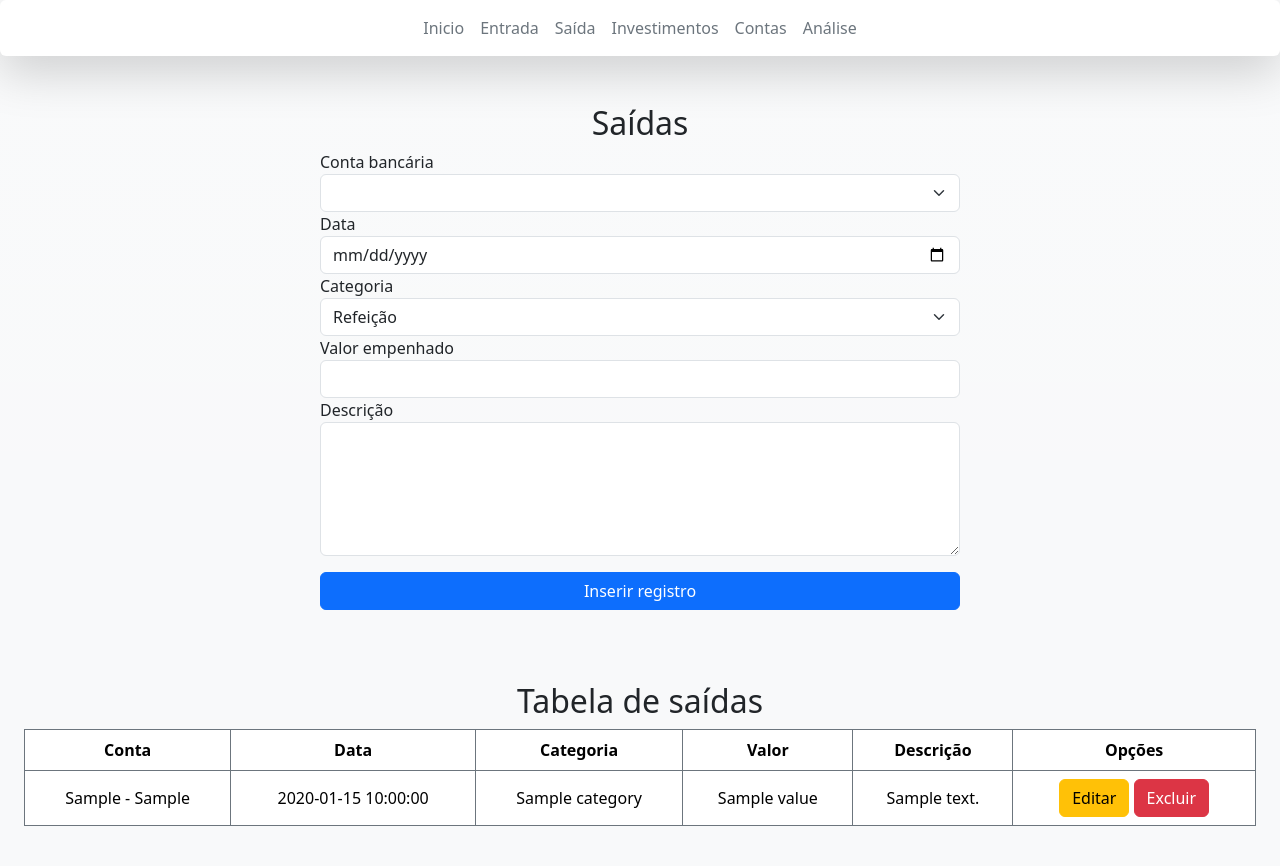
After one commit to ThiagoKoman/SIFUP, a FastAPI app: template app/templates/pages/expenses.html in a window 1280 px wide. The commit adds this page. Run offline with FastAPI, Linux system fonts and the light colour scheme; the template is opened without the code that fills it: most values are stand-ins (such as "Sample title", 1, 10 or a date in 2020); lists and menus that the app fills with data are empty.

Commit message:
Atualiza first commit

```diff
--- a/app/models.py
+++ b/app/models.py
@@ -1,4 +1,4 @@
-from sqlalchemy import Column, Integer, String, Float, Date, ForeignKey
+from sqlalchemy import Column, Integer, String, Float, Boolean, Date, ForeignKey
 from sqlalchemy.orm import sessionmaker, relationship, declarative_base  # Modifique aqui
 from sqlalchemy import create_engine
 
@@ -11,6 +11,7 @@ class Account(Base):
     id = Column(Integer, primary_key=True, index=True)
     bank = Column(String, nullable=False)
     acc_type = Column(String, nullable=False)
+    active = Column(Boolean, nullable=False, default=True)
 
     # Relacionamento com Expense (1:N)
     expenses = relationship("Expense", back_populates="account")
@@ -54,6 +55,9 @@ class Investment(Base):
     category = Column(String, nullable=False)
     value = Column(Float, nullable=False)
     description = Column(String, nullable=True)
+    active = Column(Boolean, nullable=False, default=True)
+    refund_date = Column(Date, nullable=True)
+    refund_value = Column(Float, nullable=True)
 
     # Relacionamento com Expense (N:1)
     expense_details = relationship("Expense", back_populates="investments")
--- a/app/routers/expenses.py
+++ b/app/routers/expenses.py
@@ -10,7 +10,7 @@ router = APIRouter()
 
 @router.post("/add-expense/")
 async def add_expense(
-    bank_account: str = Form(...),
+    bank_account: int = Form(...),
     date: str = Form(...),
     category: str = Form(...),
     value: float = Form(...),
@@ -27,7 +27,7 @@ async def add_expense(
     db.add(expense)
     db.commit()
     db.refresh(expense)
-    return RedirectResponse("/outs", status_code=303)
+    return RedirectResponse("/expenses", status_code=303)
 
 
 @router.delete("/delete-expense/{expense_id}")
--- a/app/schemas.py
+++ b/app/schemas.py
@@ -15,3 +15,8 @@ class ExpenseUpdate(BaseModel):
     category: str
     value: float
     description: str
+
+class AccountModel(BaseModel):
+    bank: str
+    acc_type: str
+    active: bool
--- /dev/null
+++ b/app/static/script/expenses.js
@@ -0,0 +1,83 @@
+function deleteRegister(id){
+    if (confirm('Tem certeza que deseja excluir esse registro?')) {
+        fetch(`/delete-expense/${id}`, {
+            method: 'DELETE',
+            headers: {
+                'Content-Type': 'application/json',
+            },
+        })
+        .then(response => response.json())
+        .then(data => {
+            if (data.message) {
+                // Se a exclusão for bem-sucedida, remova o item da tabela
+                document.getElementById(`expense-${id}`).remove();
+                alert('Registro excluído com sucesso!');
+            } else {
+                alert('Erro ao excluir o registro');
+            }
+        })
+        .catch(error => {
+            console.error('Erro:', error);
+            alert('Erro ao excluir o registro');
+        });
+    }
+}
+
+function editExpense(expenseId) {
+
+    // Exibir o modal de edição
+    document.getElementById('editModal').style.display = 'block';
+
+    // Preencher o formulário com os dados existentes
+    fetch(`/get-expense/${expenseId}`)
+        .then(response => response.json())
+        .then(data => {
+            if (data) {
+                document.getElementById('edit-bank_account').value = data.bank_account;
+                document.getElementById('edit-date').value = data.date;
+                document.getElementById('edit-category').value = data.category;
+                document.getElementById('edit-value').value = data.value;
+                document.getElementById('edit-description').value = data.description;
+            }
+        });
+
+    // Ao submeter o formulário de edição
+    document.getElementById('editForm').onsubmit = function (event) {
+        event.preventDefault();
+
+        const updatedExpense = {
+            bank_account: document.getElementById('edit-bank_account').value,
+            date: document.getElementById('edit-date').value,
+            category: document.getElementById('edit-category').value,
+            value: document.getElementById('edit-value').value,
+            description: document.getElementById('edit-description').value
+        };
+
+        fetch(`/edit-expense/${expenseId}`, {
+            method: 'PUT',
+            headers: {
+                'Content-Type': 'application/json',
+            },
+            body: JSON.stringify(updatedExpense)
+        })
+        .then(response => response.json())
+        .then(data => {
+            if (data.message) {
+                alert('Registro atualizado com sucesso!');
+                // Fechar o modal e atualizar a tabela
+                closeEditModal();
+                location.reload(); // Recarregar a página para mostrar os dados atualizados
+            } else {
+                alert('Erro ao atualizar o registro');
+            }
+        })
+        .catch(error => {
+            console.error('Erro:', error);
+            alert('Erro ao atualizar o registro');
+        });
+    };
+}
+
+function closeEditModal() {
+    document.getElementById('editModal').style.display = 'none';
+}
--- a/app/templates/components/header.html
+++ b/app/templates/components/header.html
@@ -1,10 +1,10 @@
 <header class="d-flex flex-column align-items-center shadow-lg p-3 mb-5 bg-white rounded">
     <nav class="w-50 d-flex justify-content-center">
-        <a class="px-2" href="/">Inicio</a>
-        <a class="px-2" href="/entries">Entrada</a>
-        <a class="px-2" href="/outs">Saída</a>
-        <a class="px-2" href="/investment">Investimentos</a>
-        <a class="px-2" href="/accounts">Contas</a>
-        <a class="px-2" href="/analytics">Análise</a>
+        <a class="px-2 link-secondary link-offset-2 link-offset-3-hover link-underline link-underline-opacity-0 link-underline-opacity-75-hover" href="/">Inicio</a>
+        <a class="px-2 link-secondary link-offset-2 link-offset-3-hover link-underline link-underline-opacity-0 link-underline-opacity-75-hover" href="/entries">Entrada</a>
+        <a class="px-2 link-secondary link-offset-2 link-offset-3-hover link-underline link-underline-opacity-0 link-underline-opacity-75-hover" href="/expenses">Saída</a>
+        <a class="px-2 link-secondary link-offset-2 link-offset-3-hover link-underline link-underline-opacity-0 link-underline-opacity-75-hover" href="/investment">Investimentos</a>
+        <a class="px-2 link-secondary link-offset-2 link-offset-3-hover link-underline link-underline-opacity-0 link-underline-opacity-75-hover" href="/accounts">Contas</a>
+        <a class="px-2 link-secondary link-offset-2 link-offset-3-hover link-underline link-underline-opacity-0 link-underline-opacity-75-hover" href="/analytics">Análise</a>
     </nav>
 </header>
--- /dev/null
+++ b/app/templates/pages/expenses.html
@@ -0,0 +1,146 @@
+<!DOCTYPE html>
+<html lang="en">
+    <head>
+        <meta charset="UTF-8">
+        <meta name="viewport" content="width=device-width, initial-scale=1.0">
+
+        <link href="https://cdn.jsdelivr.net/npm/bootstrap@5.3.3/dist/css/bootstrap.min.css" rel="stylesheet" integrity="sha384-QWTKZyjpPEjISv5WaRU9OFeRpok6YctnYmDr5pNlyT2bRjXh0JMhjY6hW+ALEwIH" crossorigin="anonymous">
+        <script src="https://cdn.jsdelivr.net/npm/bootstrap@5.3.3/dist/js/bootstrap.bundle.min.js" integrity="sha384-YvpcrYf0tY3lHB60NNkmXc5s9fDVZLESaAA55NDzOxhy9GkcIdslK1eN7N6jIeHz" crossorigin="anonymous"></script>
+
+        <script src="static/script/expenses.js" defer></script>
+
+        <title>Registro financeiro</title>
+    </head>
+    <body class="bg-light bg-gradient">
+        {% include "/components/header.html" %}
+        <main>
+            <section class="d-flex flex-column align-items-center">
+                <h2>Saídas</h2>
+                <form class="w-50" action="/add-expense/" method="POST">
+                    <div>
+                        <label>Conta bancária</label>
+                        <select class="form-select" name="bank_account">
+                            {%for acc in accounts %}
+                                {% if acc.active %}
+                                    <option value="{{acc.id}}">{{acc.bank}} - {{acc.acc_type}}</option>
+                                {% endif %}
+                            {% endfor %}
+                        </select>
+                    </div>
+                    <div>
+                        <label>Data</label>
+                        <input type="date" class="form-control" name="date">
+                    </div>
+                    <div>
+                        <label>Categoria</label>
+                        <select class="form-select" name="category">
+                            <option>Refeição</option>
+                            <option>Mercado</option>
+                            <option>Contas fixas</option>
+                            <option>Carro</option>
+                            <option>Lazer</option>
+                            <option>Segurança</option>
+                            <option>Presente</option>
+                            <option>Superfulos</option>
+                            <option>Desconhecido</option>
+                        </select>
+                    </div>
+                    <div>
+                        <label>Valor empenhado</label>
+                        <input type="number" class="form-control" name="value" step=".01">
+                    </div>
+                    <div>
+                        <label>Descrição</label>
+                        <textarea rows="5" class="form-control" name="description"></textarea>
+                    </div>
+                    <div class="d-flex justify-content-center pt-3">
+                        <button class="btn btn-primary w-100" type="submit">Inserir registro</button>
+                    </div>
+                </form>
+            </section>
+            <section class="d-flex flex-column align-items-center p-4 mt-5">
+                <h2>Tabela de saídas</h2>
+                <table class="table table-bordered border-secondary align-middle">
+                    <thead>
+                        <tr>
+                          <th class="text-center" scope="col">Conta</th>
+                          <th class="text-center" scope="col">Data</th>
+                          <th class="text-center" scope="col">Categoria</th>
+                          <th class="text-center" scope="col">Valor</th>
+                          <th class="text-center" scope="col">Descrição</th>
+                          <th class="text-center" scope="col">Opções</th>
+                        </tr>
+                      </thead>
+                      <tbody>
+
+                        {% for expense in expenses %}
+                            <tr id="expense-{{ expense.expense.id }}">
+                                <td class="text-center">{{ expense.account_bank }} - {{ expense.account_acc_type }}</td>
+                                <td class="text-center">{{ expense.expense.date }}</td>
+                                <td class="text-center">{{ expense.expense.category }}</td>
+                                <td class="text-center">{{ expense.expense.value }}</td>
+                                <td class="text-center">{{ expense.expense.description }}</td>
+                                <td class="text-center">
+                                    <button class="btn btn-warning" onclick="editExpense({{ expense.expense.id }})">Editar</button>
+                                    <button class="btn btn-danger" onclick="deleteRegister({{ expense.expense.id }})">Excluir</button>
+                                </td>
+                            </tr>
+                        {% endfor %}
+
+                      </tbody>
+                </table>
+            </section>
+
+            <!-- Modal de Edição -->
+            <div id="editModal" class="modal" tabindex="-1" role="dialog" style="display: none;">
+                <div class="modal-dialog" role="document">
+                    <div class="modal-content">
+                        <div class="modal-header">
+                            <h5 class="modal-title">Editar Gasto</h5>
+                            <button type="button" class="close" onclick="closeEditModal()">
+                                <span>&times;</span>
+                            </button>
+                        </div>
+                        <div class="modal-body">
+                            <form id="editForm">
+                                <div>
+                                    <label>Conta bancária</label>
+                                    <select class="form-select" id="edit-bank_account">
+                                    {%for acc in accounts %}
+                                        {% if acc.active %}
+                                            <option value="{{acc.id}}">{{acc.bank}} - {{acc.acc_type}}</option>
+                                        {%else%}
+                                            <option value="{{acc.id}}" disabled>{{acc.bank}} - {{acc.acc_type}}</option>
+                                        {% endif %}
+                                    {% endfor %}
+                                    </select>
+                                </div>
+                                <div>
+                                    <label>Data</label>
+                                    <input type="date" id="edit-date" class="form-control">
+                                </div>
+                                <div>
+                                    <label>Categoria</label>
+                                    <input type="text" id="edit-category" class="form-control">
+                                </div>
+                                <div>
+                                    <label>Valor empenhado</label>
+                                    <input type="number" id="edit-value" class="form-control">
+                                </div>
+                                <div>
+                                    <label>Descrição</label>
+                                    <textarea id="edit-description" class="form-control"></textarea>
+                                </div>
+                                <div class="modal-footer">
+                                    <button type="button" class="btn btn-secondary" onclick="closeEditModal()">Fechar</button>
+                                    <button type="submit" class="btn btn-primary">Salvar alterações</button>
+                                </div>
+                            </form>
+                        </div>
+                    </div>
+                </div>
+            </div>
+        </main>
+
+    </body>
+</html>
--- a/main.py
+++ b/main.py
@@ -1,6 +1,7 @@
 from fastapi import FastAPI
 from fastapi.staticfiles import StaticFiles
 from app.routers import expenses
+from app.routers import accounts
 from app.routers import frontend as frontend_router
 
 app = FastAPI()
@@ -10,6 +11,8 @@ app.mount("/static", StaticFiles(directory="app/static"), name="static")
 
 #ROTAS BACKEND
 app.include_router(expenses.router, tags=["Expenses"])
+app.include_router(accounts.router, tags=["Accounts"])
+
 
 #ROTAS FRONTEND
 app.include_router(frontend_router.router, tags=["Frontend"])
```
Also changed, not shown: app/routers/accounts.py (added, +38 -0 lines), app/routers/frontend.py (+19 -6 lines), app/static/script/account.js (added, +18 -0 lines), app/templates/pages/account.html (+40 -8 lines), expenses.db (added).
